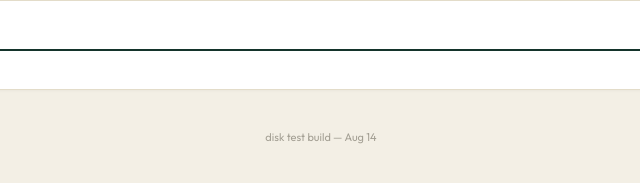
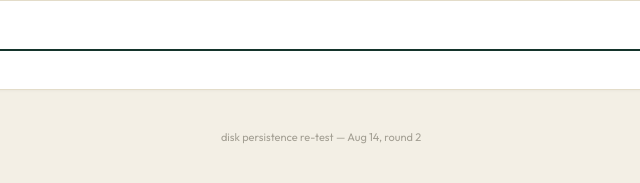
Before and after one commit to Tyc0-29/Carbiz-Dashboard, a website: page public/index.html in a window 1280 px wide. Shown: the part 699-882 px from the top of the page, 319-959 px from the left. Drawn offline with nearby package versions, Linux system fonts and the light colour scheme; no server answers.

Commit message:
Update build marker for second disk persistence test

```diff
--- a/public/index.html
+++ b/public/index.html
@@ -399,7 +399,7 @@
     <div id="display-case-gallery" class="display-case-gallery"></div>
   </section>
 
-  <div class="build-marker">disk test build — Aug 14</div>
+  <div class="build-marker">disk persistence re-test — Aug 14, round 2</div>
 
 </main>
 
```
